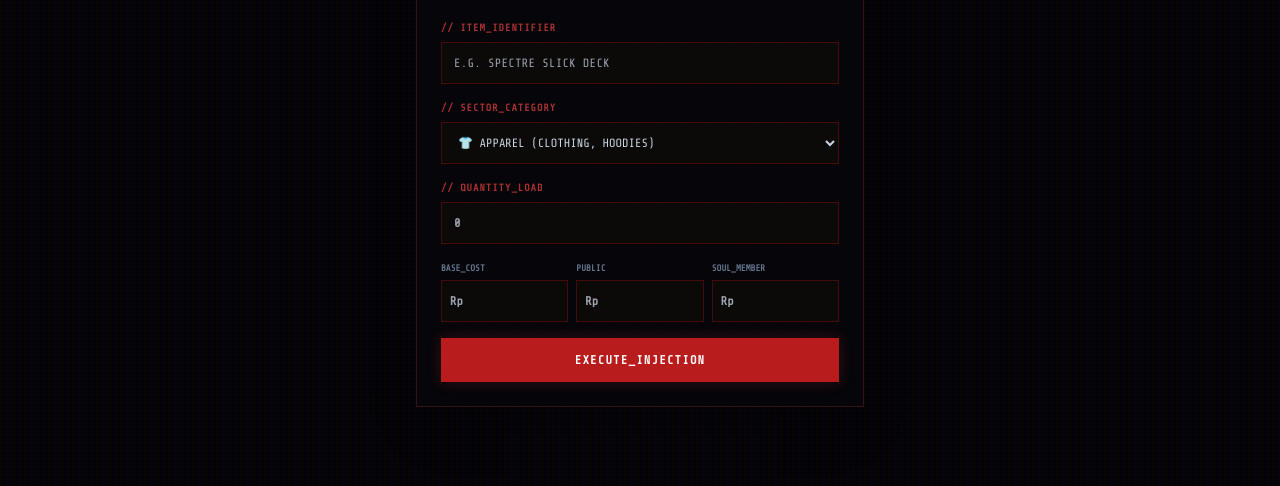
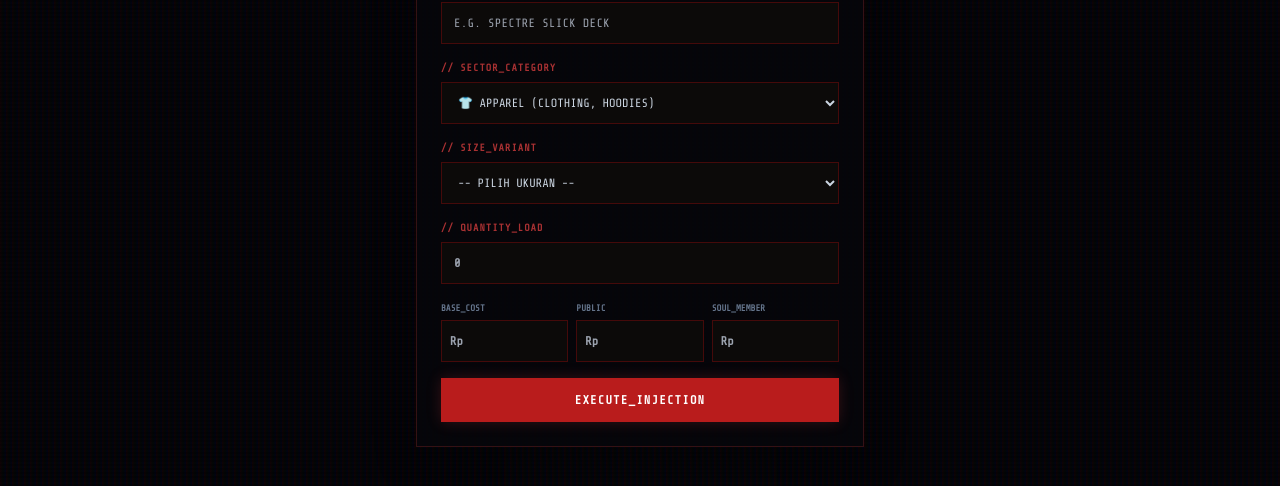
Before and after one commit to hellgod12/spectre-inventory-v2, a plain HTML site: page barang.html in a window 1280 px wide. Shown: the part 258-744 px from the top of the page. Drawn offline with nearby package versions, Linux system fonts and the light colour scheme.

Commit message:
Update barang.html

```diff
--- a/barang.html
+++ b/barang.html
@@ -51,6 +51,13 @@
                     </select>
                 </div>
 
+                <div id="sizeContainer" class="hidden">
+                    <label class="block text-[10px] font-bold text-red-500/70 uppercase tracking-widest mb-1.5">// SIZE_VARIANT</label>
+                    <select id="ukuran" class="w-full bg-stone-950 border border-red-950 rounded-none px-3 py-3 text-slate-300 focus:outline-none focus:border-red-600">
+                        <option value="">-- PILIH UKURAN --</option>
+                    </select>
+                </div>
+
                 <div>
                     <label class="block text-[10px] font-bold text-red-500/70 uppercase tracking-widest mb-1.5">// QUANTITY_LOAD</label>
                     <input type="number" id="stok" class="w-full bg-stone-950 border border-red-950 rounded-none px-3 py-3 text-white focus:outline-none focus:border-red-600 font-bold" placeholder="0" required>
@@ -78,6 +85,34 @@
         </div>
     </div>
 
+    <script>
+        const sizeApparel = ['XS','S','M','L','XL','XXL','XXXL'];
+        const sizeSkateboard = ['7.5"','7.75"','8.0"','8.25"','8.5"','8.75"','9.0"'];
+
+        const kategoriEl = document.getElementById('kategori');
+        const sizeContainer = document.getElementById('sizeContainer');
+        const ukuranEl = document.getElementById('ukuran');
+
+        function updateSizeOptions() {
+            const val = kategoriEl.value;
+            sizeContainer.classList.add('hidden');
+            ukuranEl.innerHTML = '<option value="">-- PILIH UKURAN --</option>';
+            ukuranEl.required = false;
+
+            if (val === 'Apparel') {
+                sizeApparel.forEach(s => ukuranEl.innerHTML += `<option value="${s}">${s}</option>`);
+                sizeContainer.classList.remove('hidden');
+                ukuranEl.required = true;
+            } else if (val === 'Skateboard') {
+                sizeSkateboard.forEach(s => ukuranEl.innerHTML += `<option value="${s}">${s}</option>`);
+                sizeContainer.classList.remove('hidden');
+                ukuranEl.required = true;
+            }
+        }
+
+        kategoriEl.addEventListener('change', updateSizeOptions);
+        updateSizeOptions();
+    </script>
     <script src="barang.js"></script>
 </body>
 </html>
```
